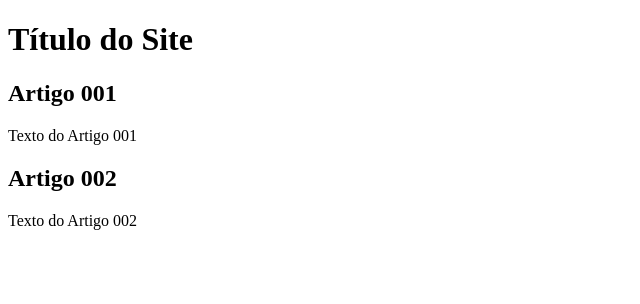
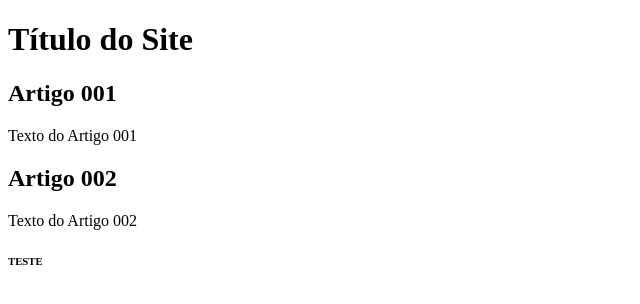
Before and after one commit to dlouzada/projeto-site, a plain HTML site: page index.html in a window 1280 px wide. Shown: the full height of the page, 0-640 px from the left. Drawn offline with Linux system fonts and the light colour scheme.

Commit message:
Update index.html

```diff
--- a/index.html
+++ b/index.html
@@ -19,6 +19,7 @@
             <h2>Artigo 002</h2>
             <p>Texto do Artigo 002</p>
         </article>
+        <h6>TESTE</h6>
     </main>
 </body>
 </html>
```
